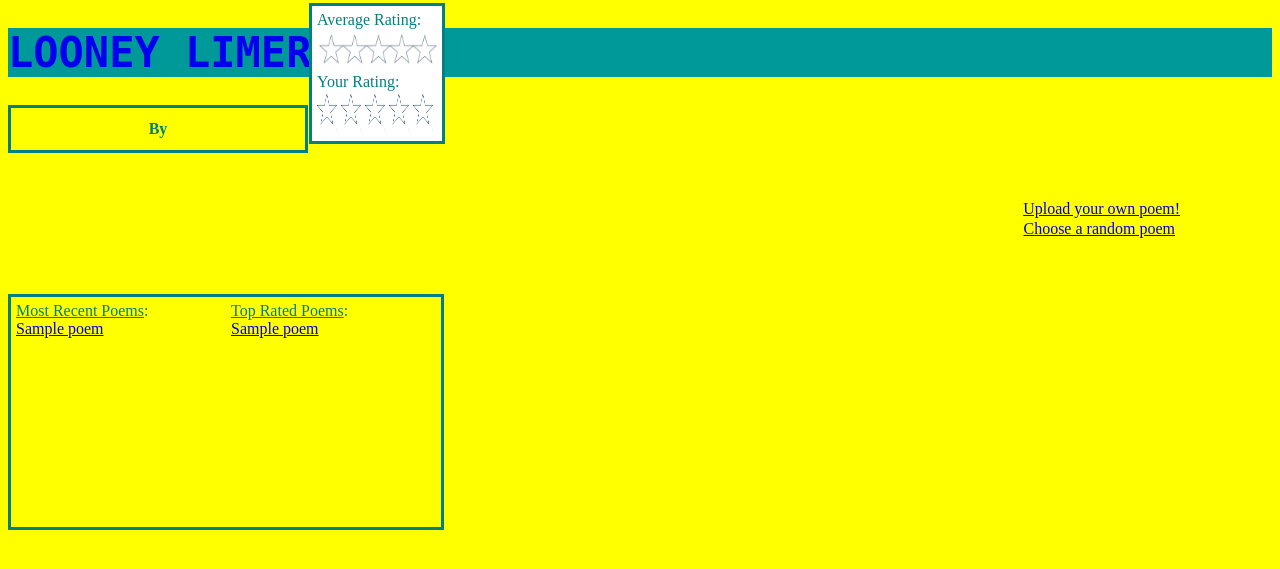
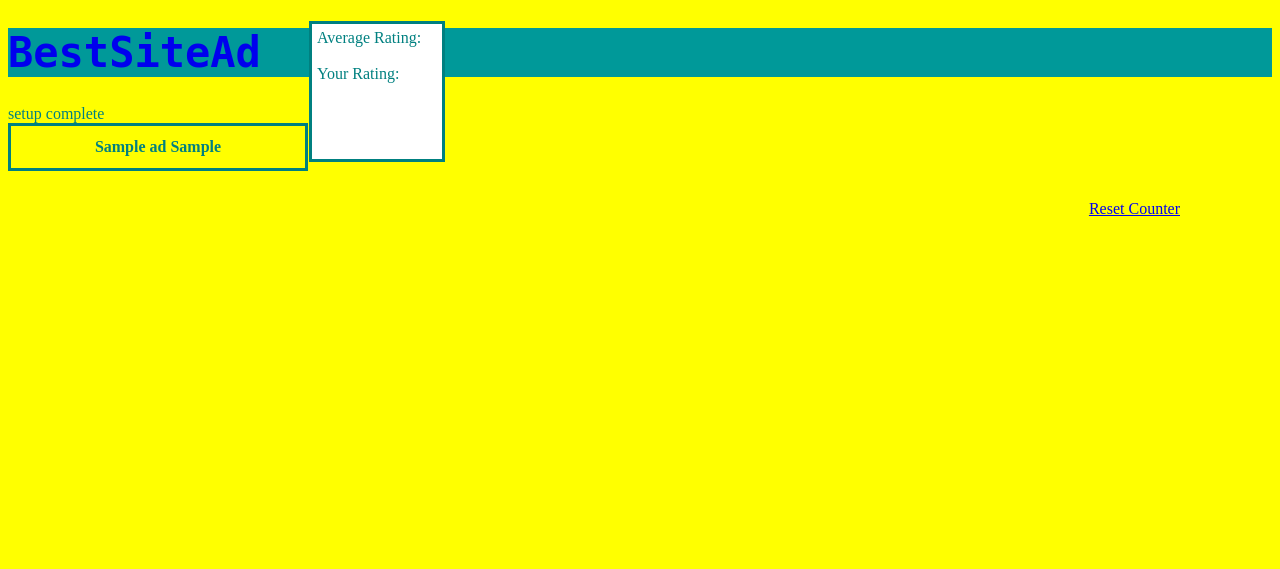
Before and after one commit to manbropig/HW4, a PHP site: page / in a window 1280 px wide. Shown: the top 569 px of the page. Run offline with PHP 8.4, Linux system fonts and the light colour scheme; tables that the repository leaves empty or names only in its code hold one stand-in row (values such as "Sample post"); data that the repository does not hold is empty.

Commit message:
Created reset link/function and display for add and clicks

```diff
--- a/BestSiteAd/config/config.php
+++ b/BestSiteAd/config/config.php
@@ -2,10 +2,11 @@
 // Jamie Tahirkheli - 006547398
 // Zohaib Khan - 007673133
 // CS 174
-$BASEURL = '/HW3/';
+$BASEURL = '/hw4/BestSiteAd/';
 
 //this is the variable that should be changed based on your path
-$longURL = '/Applications/XAMPP/xamppfiles/htdocs' . $BASEURL;
+$longURL = 'C:/xampp/htdocs' . $BASEURL;
+//$longURL = '/Applications/XAMPP/xamppfiles/htdocs' . $BASEURL;
 $db_name = "BESTADS";
 $table_name = "ADS";
 $connection = "localhost";
--- a/BestSiteAd/controllers/main.php
+++ b/BestSiteAd/controllers/main.php
@@ -1,89 +1,3 @@
-<script type='text/javascript'>
-    function btnswap()
-    {
-        var mybtns = document.getElementsByClassName('btns');
-        for(i=0; i < mybtns.length; i++)
-        {
-            var elem = document.getElementById(mybtns[i].id);
-            elem.src = "images/emptyStar.jpg";
-            elem.onmouseover = btnOver;
-            elem.onmouseout = btnOut;
-
-            function btnOver()
-            {
-                var lit = document.getElementById(this.id);
-
-                if(lit.id == "rb1")
-                {
-                  lit.src = "images/filledStar.jpg";
-                }
-                else if(lit.id == "rb2")
-                {
-                  lit.src = "images/filledStar.jpg";
-                  document.getElementById("rb1").src = "images/filledStar.jpg";
-                }
-                else if(lit.id == "rb3")
-                {
-                  lit.src = "images/filledStar.jpg";
-                  document.getElementById("rb1").src = "images/filledStar.jpg";
-                  document.getElementById("rb2").src = "images/filledStar.jpg";
-                }
-                else if(lit.id == "rb4")
-                {
-                  lit.src = "images/filledStar.jpg";
-                  document.getElementById("rb1").src = "images/filledStar.jpg";
-                  document.getElementById("rb2").src = "images/filledStar.jpg";
-                  document.getElementById("rb3").src = "images/filledStar.jpg";
-                }
-                else if(lit.id == "rb5")
-                {
-                  lit.src = "images/filledStar.jpg";
-                  document.getElementById("rb1").src = "images/filledStar.jpg";
-                  document.getElementById("rb2").src = "images/filledStar.jpg";
-                  document.getElementById("rb3").src = "images/filledStar.jpg";
-                  document.getElementById("rb4").src = "images/filledStar.jpg";
-                }
-            }
-
-            function btnOut()
-            {
-                var lit = document.getElementById(this.id);
-
-                if(lit.id == "rb1")
-                {
-                   lit.src = "images/emptyStar.jpg";
-                }
-                else if(lit.id == "rb2")
-                {
-                   lit.src = "images/emptyStar.jpg";
-                   document.getElementById("rb1").src = "images/emptyStar.jpg";
-                }
-                else if(lit.id == "rb3")
-                {
-                   lit.src = "images/emptyStar.jpg";
-                   document.getElementById("rb1").src = "images/emptyStar.jpg";
-                   document.getElementById("rb2").src = "images/emptyStar.jpg";
-                }
-                else if(lit.id == "rb4")
-                {
-                   lit.src = "images/emptyStar.jpg";
-                   document.getElementById("rb1").src = "images/emptyStar.jpg";
-                   document.getElementById("rb2").src = "images/emptyStar.jpg";
-                   document.getElementById("rb3").src = "images/emptyStar.jpg";
-                }
-                else if(lit.id == "rb5")
-                {
-                   lit.src = "images/emptyStar.jpg";
-                   document.getElementById("rb1").src = "images/emptyStar.jpg";
-                   document.getElementById("rb2").src = "images/emptyStar.jpg";
-                   document.getElementById("rb3").src = "images/emptyStar.jpg";
-                   document.getElementById("rb4").src = "images/emptyStar.jpg";
-                }
-            }
-        }
-    }
-
-</script>
 <?php
 // Jamie Tahirkheli - 006547398
 // Zohaib Khan - 007673133
@@ -104,280 +18,33 @@ class controller
     }
 
     /**
-     * probably need to pass this 2 arrays or strings, one for each list of 10 poems
-     * $data['top'] and $data['recent']
+     * Retrieves list of ads and corresponding clicks
+     *
      */
-    function get_poem_lists()
+    function get_ad_click_lists()
     {
-        $recent_poems = $this->get_most_recent();
-        $top_poems = $this->get_top_rated(); //currently same as most recent
 
-        //inside of this have a variable for each actual list which is an array of poems and links <br/>
-        $lists = <<<LST
-<div id="wrapper">
-    <div id="leftcol">
-        <u>Most Recent Poems</u>:<br/>
-        $recent_poems
-    </div>
-    <div id="rightcol">
-        <u>Top Rated Poems</u>:<br/>
-        $top_poems
-    </div>
-</div>
-LST;
-        return $lists;
-    }
-
-
-    /**
-     * @return string
-     * Asks model for most recently added poems
-     */
-    function get_most_recent()
-    {
         global $BASEURL;
         //get 10 most recent titles
-        $rec_array = $this->puller->recent_query();
+        $clicks = $this->puller->click_query();
 
-        //create links for each poem page
-        $link = "$BASEURL". "index.php?view=landing&c=main&p=";
-        $recent_list_str = "";
-        foreach($rec_array as $ID => $title)
-        {
-            $recent_list_str .= "<a href=\"".$link.$ID."\">$title</a>
-            <br/>";
-        }
-        return $recent_list_str;
-
-        //and add each length to a string separated by <br/>'s
-
+        return $clicks;
     }
-
-    function get_top_rated()
-    {
-        global $BASEURL;
-        $top_array = $this->puller->top_query();
-
-        //create links for each poem page
-        $link = "$BASEURL". "index.php?view=landing&c=main&p=";
-        $top_list_str = "";
-        foreach($top_array as $ID => $title)
-        {
-            $top_list_str .= "<a href=\"".$link.$ID."\">$title</a>
-            <br/>";
-        }
-        return $top_list_str;
-
-    }
-
-    function get_rand_link()
-    {
-        global $BASEURL, $table_name;
-        $rows = $this->puller->get_rows($table_name);
-        $id = rand(1, $rows);
-        $link = "$BASEURL". "index.php?view=landing&c=main&p=$id";
-        $clickable = "<a href=\"".$link."\">Choose a random poem</a><br/>";
-        return $clickable;
-    }
-
 
     function setup()
     {
         global $BASEURL;
 
-        $upload =
+        $reset =
             "<a href="
-            .$BASEURL."index.php?view=upload_page&c=uploader>
-            Upload your own poem!</a>";
-        $this->data["upload_link"] = $upload;
+            .$BASEURL."index.php?view=landing&c=reset_controller>
+            Reset Counter</a>";
+        $this->data["reset_link"] = $reset;
+        $this->data["counter_lists"] = $this->puller->click_query();
 
 
-
-
-        if(!isset($_GET['p']))
-        {
-            $poem_details = $this->puller->get_featured_poem();
-            $selected = $poem_details["id"];
-            $poem_ratings = $this->connector->rating_out($selected);
-        }
-        else
-        {
-            $selected = $_GET['p'];
-            //select this poem from the db
-            //set $poem_details in regards to this poem
-            $poem_details = $this->puller->get_poem($selected);
-            $poem_ratings = $this->connector->rating_out($selected);
-        }
-
-        $this->data["clickableStarImage"] =
-            $this->set_clickable_star_image($selected);
-        $this->data["starImage"] = $this->get_star_rating($poem_ratings);
-        $this->data["poem_lists"] = $this->get_poem_lists();
-        $this->data["poem"] = $poem_details["poem"];
-        $this->data["title"] = $poem_details["title"];
-        $this->data["author"]= $poem_details["author"];
-        $this->data['rand'] = $this->get_rand_link();
+echo "setup complete";
     }
-
-
-
-    function get_star_rating($ratings)
-    {
-        //gets average ratings. userRating/votes
-        if($ratings["votes"] == 0)
-            $avg = 0;
-        else
-            $avg = ($ratings["userRating"]/$ratings["votes"]);
-
-        //This function rounds average to nearest half
-        $roundResult = $this->round_to_half($avg);
-
-        $id = $ratings["id"];
-        $query = "UPDATE poems set RATING = " .$roundResult. " WHERE ID = "
-            .$id;
-
-        $this->putter->in_query($query);
-
-        //After average set to nearest half this function sets image
-        $starImage = $this->set_star_image($roundResult);
-
-        return $starImage;
-    }
-
-//This function rounds average to nearest half
-    function round_to_half($avg)
-    {
-
-        $ceil = ceil($avg);
-        $half = ($ceil - 0.5);
-
-        if($avg >= $half + 0.25) return $ceil;
-        else if($avg < $half - 0.25) return floor($avg);
-        else return $half;
-    }
-
-
-    function set_star_image($rating)
-    {
-
-        return "<img border='0' src='images/".$rating."stars.jpg'
-        alt='star rating' width='120' height='40'>";
-    }
-
-    function set_clickable_star_image($selected)
-    {
-
-        if(!isset($_SESSION['yourRating']))
-        {
-                $filledStars = 0;
-        }
-        else
-        {
-                $yourRating = $_SESSION['yourRating'];
-                if(isset($yourRating[$selected]))
-                {
-                        $filledStars = $yourRating[$selected];
-                }
-                else
-                {
-                        $filledStars = 0;
-                }
-        }
-
-        if($filledStars == 1)
-        {
-        $star =
-'<input type = "image" name="star" src="images/filledStar.jpg"
-alt="Star" width="20" height="40">
-<input type = "image" name="star" src="images/emptyStar.jpg"
-alt="Star" width="20" height="40">
-<input type = "image" name="star" src="images/emptyStar.jpg"
-alt="Star" width="20" height="40">
-<input type = "image" name="star" src="images/emptyStar.jpg"
-alt="Star" width="20" height="40">
-<input type = "image" name="star" src="images/emptyStar.jpg"
-alt="Star" width="20" height="40">';
-        }
-        else if($filledStars == 2)
-        {
-        $star =
-'<input type = "image" name="star" src="images/filledStar.jpg"
-alt="Star" width="20" height="40">
-<input type = "image" name="star" src="images/filledStar.jpg"
-alt="Star" width="20" height="40">
-<input type = "image" name="star" src="images/emptyStar.jpg"
-alt="Star" width="20" height="40">
-<input type = "image" name="star" src="images/emptyStar.jpg"
-alt="Star" width="20" height="40">
-<input type = "image" name="star" src="images/emptyStar.jpg"
-alt="Star" width="20" height="40">';
-        }
-        else if($filledStars == 3)
-        {
-        $star =
-'<input type = "image" name="star" src="images/filledStar.jpg"
-alt="Star" width="20" height="40">
-<input type = "image" name="star" src="images/filledStar.jpg"
-alt="Star" width="20" height="40">
-<input type = "image" name="star" src="images/filledStar.jpg"
-alt="Star" width="20" height="40">
-<input type = "image" name="star" src="images/emptyStar.jpg"
-alt="Star" width="20" height="40">
-<input type = "image" name="star" src="images/emptyStar.jpg"
-alt="Star" width="20" height="40">';
-        }
-        else if($filledStars == 4)
-        {
-        $star =
-'<input type = "image" name="star" src="images/filledStar.jpg"
-alt="Star" width="20" height="40">
-<input type = "image" name="star" src="images/filledStar.jpg"
-alt="Star" width="20" height="40">
-<input type = "image" name="star" src="images/filledStar.jpg"
-alt="Star" width="20" height="40">
-<input type = "image" name="star" src="images/filledStar.jpg"
-alt="Star" width="20" height="40">
-<input type = "image" name="star" src="images/emptyStar.jpg"
-alt="Star" width="20" height="40">';
-        }
-        else if($filledStars == 5)
-        {
-        $star =
-'<input type = "image" name="star" src="images/filledStar.jpg"
-alt="Star" width="20" height="40">
-<input type = "image" name="star" src="images/filledStar.jpg"
-alt="Star" width="20" height="40">
-<input type = "image" name="star" src="images/filledStar.jpg"
-alt="Star" width="20" height="40">
-<input type = "image" name="star" src="images/filledStar.jpg"
-alt="Star" width="20" height="40">
-<input type = "image" name="star" src="images/filledStar.jpg"
-alt="Star" width="20" height="40">';
-        }
-        else
-        {
-        $star = '<form name="rating" method="post"
-        action="controllers/star.php">
-<input type = "image" name="star" class="btns" id="rb1"
-src="images/emptyStar.jpg" alt="Star" width="20" height="40"
-onmouseover="btnswap(this.id);" onmouseout(this.id);" value="1">
-<input type = "image" name="star" class="btns" id="rb2"
-src="images/emptyStar.jpg" alt="Star" width="20" height="40"
-onmouseover="btnswap(this.id);" onmouseout(this.id);" value="2">
-<input type = "image" name="star" class="btns" id="rb3"
-src="images/emptyStar.jpg" alt="Star" width="20" height="40"
-onmouseover="btnswap(this.id);" onmouseout(this.id);" value="3">
-<input type = "image" name="star" class="btns" id="rb4"
-src="images/emptyStar.jpg" alt="Star" width="20" height="40"
-onmouseover="btnswap(this.id);" onmouseout(this.id);" value="4">
-<input type = "image" name="star" class="btns" id="rb5"
-src="images/emptyStar.jpg" alt="Star" width="20" height="40"
-onmouseover="btnswap(this.id);" onmouseout(this.id);" value="5">
-<input type="hidden" name="selected" value='.$selected.'>
-</form>';
-        }
-        return $star;
-}
 }
 
 
--- a/BestSiteAd/index.php
+++ b/BestSiteAd/index.php
@@ -22,7 +22,7 @@ include_once("config/config.php");
 
 echo '<h1 class="siteTitle">
 	<a href='.$BASEURL
-    .' style="text-decoration:none"> LOONEY LIMERICKS</a> <br/>
+    .' style="text-decoration:none">BestSiteAd</a> <br/>
 	</h1>';
 
 //get list of entry directories and sort them descending
--- a/BestSiteAd/models/db_con.php
+++ b/BestSiteAd/models/db_con.php
@@ -118,10 +118,10 @@ class connector
 
     /**
      *
-     * Executes a query getting the feature poem id
+     * Executes a query updating the counters
      */
 
-        function get_featured()
+        function reset_counters()
         {
 
         if (mysqli_connect_errno())
@@ -129,18 +129,16 @@ class connector
             echo "Failed to connect to MySQL: " . mysqli_connect_error();
         }
 
-        $query = "SELECT ID FROM POEMS WHERE FEATURED = 1";//true
+        $query = "UPDATE ads SET CLICKS = 0";
 
-        if($results = mysqli_query($this->con, $query))
+        if(mysqli_query($this->con, $query))
         {
-            $row = mysqli_fetch_array($results);
-            $id = $row["ID"];
+                echo "database updated";
         }
         else
         {
-            $id = 0;
+            echo "database not updated";
         }
-        return $id;
         }
 
     /**
--- a/BestSiteAd/models/puller.php
+++ b/BestSiteAd/models/puller.php
@@ -81,9 +81,9 @@ class data_puller extends connector
 
     /**
      * @return array
-     * gets top 10 most recent poems
+     * gets advertisement name and clicks
      */
-    function recent_query()
+    function click_query()
     {
 
         if (mysqli_connect_errno())
@@ -91,19 +91,18 @@ class data_puller extends connector
             echo "Failed to connect to MySQL: " . mysqli_connect_error();
         }
 
-        $recent_query = "SELECT ID, TITLE FROM POEMS ORDER BY ID DESC LIMIT 10";
-        if($results = mysqli_query($this->con, $recent_query))
+        $clicks_query = "SELECT TITLE, CLICKS FROM ADS";
+        if($results = mysqli_query($this->con, $clicks_query))
         {
-            $recent = array();
             $num_rows = mysqli_num_rows($results);
-
+            $clicks = "";
             for($i = 0; $i < $num_rows; $i++)
             {
                 $row = mysqli_fetch_array($results);
-                $recent[$row['ID']] = $row["TITLE"];
+                $clicks = $clicks . $row['TITLE'] ."\t". $row['CLICKS'] . "\n";
             }
 
-            return $recent;
+            return $clicks;
         }
         else
         {
--- a/BestSiteAd/views/landing.php
+++ b/BestSiteAd/views/landing.php
@@ -26,18 +26,19 @@ class landing_view extends view
     function setup_page()
     {
         global $ctrl;
-        $this->title = $ctrl->data['title'];//'<title>Poem Confirmation</title>';
-        $this->data['title'] = $this->title;
-        $this->data['css'] =  parent::css;
-        $this->data['recent'] = $this->recent;
-        $this->data['top'] = $this->top;
-        $this->data["upload_link"] = $ctrl->data["upload_link"];
-        $this->data["author"] = $ctrl->data["author"];
-        $this->data["poem"] = $ctrl->data["poem"];
-        $this->data["poem_lists"] = $ctrl->data["poem_lists"];
-        $this->data["rand_link"] = $ctrl->data["rand"];
-        $this->data["starImage"] = $ctrl->data["starImage"];
-        $this->data["clickableStarImage"] = $ctrl->data["clickableStarImage"];
+        //$this->title = $ctrl->data['title'];//'<title>Poem Confirmation</title>';
+        //$this->data['title'] = $this->title;
+        //$this->data['css'] =  parent::css;
+        //$this->data['recent'] = $this->recent;
+        //$this->data['top'] = $this->top;
+        $this->data["reset_link"] = $ctrl->data["reset_link"];
+        $this->data["counter_lists"] = $ctrl->data["counter_lists"];
+        //$this->data["author"] = $ctrl->data["author"];
+        //$this->data["poem"] = $ctrl->data["poem"];
+        //$this->data["poem_lists"] = $ctrl->data["poem_lists"];
+        //$this->data["rand_link"] = $ctrl->data["rand"];
+        //$this->data["starImage"] = $ctrl->data["starImage"];
+        //$this->data["clickableStarImage"] = $ctrl->data["clickableStarImage"];
     }
 }
 
@@ -48,37 +49,37 @@ $landing = new landing_view();
 "http://www.w3.org/TR/xhtml11/DTD/xhtml11.dtd">
 <html xmlns="http://www.w3.org/1999/xhtml" >
 <head>
-    <title>Looney Limericks</title>
+    <title>BestSiteAd</title>
     <link rel="stylesheet" type="text/css" href="/HW3/css/limerick_styles.css"/>
 </head>
 <body>
 
 <div class="upload">
-    <?php echo $landing->data["upload_link"];?>
+    <?php echo $landing->data["reset_link"];?>
 </div>
 <div class="rand">
-   <?php echo $landing->data["rand_link"]; ?>
+   <?php //echo $landing->data["rand_link"]; ?>
 </div>
 <table class="poem_holder">
     <tr>
-        <th><?php echo $landing->data["title"];?></th>
+        <th><?php //echo $landing->data["title"];?></th>
     </tr>
     <tr>
-        <th>By <?php echo $landing->data["author"];?></th>
+        <th><?php echo $landing->data["counter_lists"];?></th>
     </tr>
     <tr>
-        <td class="poem"><?php echo $landing->data["poem"];?></td>
+        <td class="poem"><?php //echo $landing->data["poem"];?></td>
     </tr>
 </table>
 <div class="rating_holder">
     Average Rating: <br>
-    <?php echo $landing->data["starImage"];?>
+    <?php //echo $landing->data["starImage"];?>
     <br>
     Your Rating: <br>
-    <?php echo $landing->data["clickableStarImage"];?>
+    <?php //echo $landing->data["clickableStarImage"];?>
 </div>
     <?php
-        echo $landing->data["poem_lists"];
+        //echo $landing->data["poem_lists"];
     ?>
 </body>
 
```
Also changed, not shown: BestSiteAd/controllers/reset_controller.php (added, +41 -0 lines).
